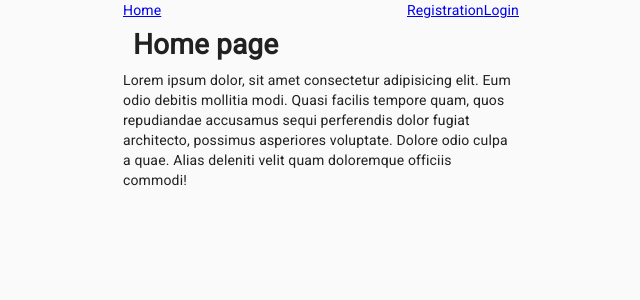
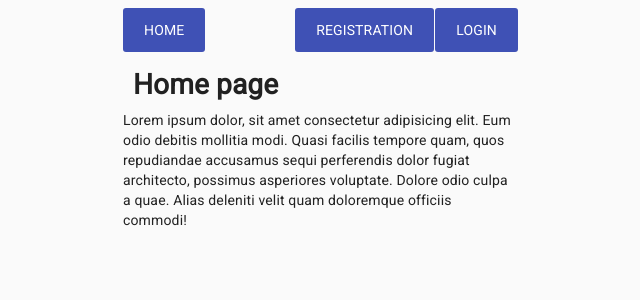
Before and after one commit to luminousnow/goit-react-hw-08-phonebook, a React (Create React App) app: page / in a window 1280 px wide. Shown: the top 300 px of the page, without its empty margins (319-959 px from the left). Built offline with nearby package versions, Linux system fonts and the light colour scheme.

Commit message:
add style

```diff
--- a/src/components/Navigation/NavAuth/NavAuth.jsx
+++ b/src/components/Navigation/NavAuth/NavAuth.jsx
@@ -3,10 +3,10 @@ import { NavLink } from 'react-router-dom';
 const NavAuth = params => {
   return (
     <div>
-      <NavLink to="/registration" exact>
+      <NavLink to="/registration" exact className="menuItem">
         Registration
       </NavLink>
-      <NavLink to="/login" exact>
+      <NavLink to="/login" exact className="menuItem">
         Login
       </NavLink>
     </div>
--- a/src/components/Navigation/Navigation.jsx
+++ b/src/components/Navigation/Navigation.jsx
@@ -6,8 +6,14 @@ const Navigation = params => {
   const isLoggedIn = useSelector(getIsLoggedIn);
   return (
     <nav>
-      <NavLink to="/">Home</NavLink>
-      {isLoggedIn && <NavLink to="/contacts">Contacts</NavLink>}
+      <NavLink to="/" className="menuItem">
+        Home
+      </NavLink>
+      {isLoggedIn && (
+        <NavLink to="/contacts" className="menuItem">
+          Contacts
+        </NavLink>
+      )}
     </nav>
   );
 };
--- a/src/css/common.css
+++ b/src/css/common.css
@@ -32,6 +32,27 @@ p {
 }
 
 .appBar {
+  margin: 20px 0px;
+
   display: flex;
   justify-content: space-between;
 }
+
+.menuItem {
+  margin-right: 1px;
+  padding: 1em 1.5em;
+
+  background-color: #3f51b5;
+  color: white;
+  border-radius: 3px;
+  text-decoration: none;
+  text-transform: uppercase;
+}
+
+.menuItem:hover {
+  background-color: #555;
+}
+
+.menuItem:active {
+  background-color: black;
+}
```
